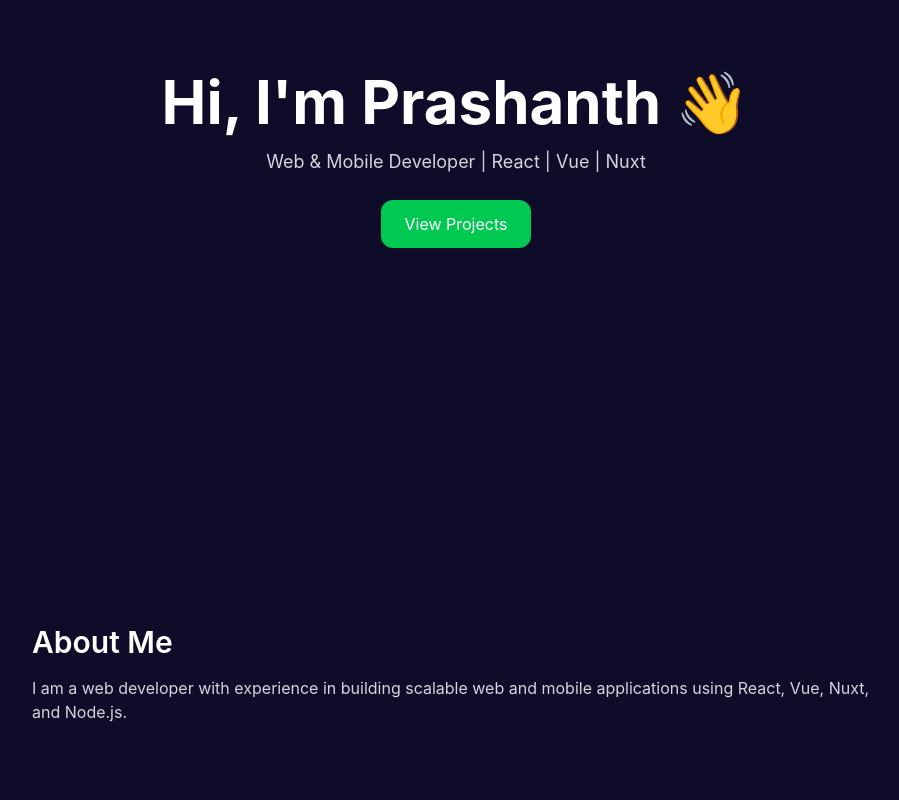
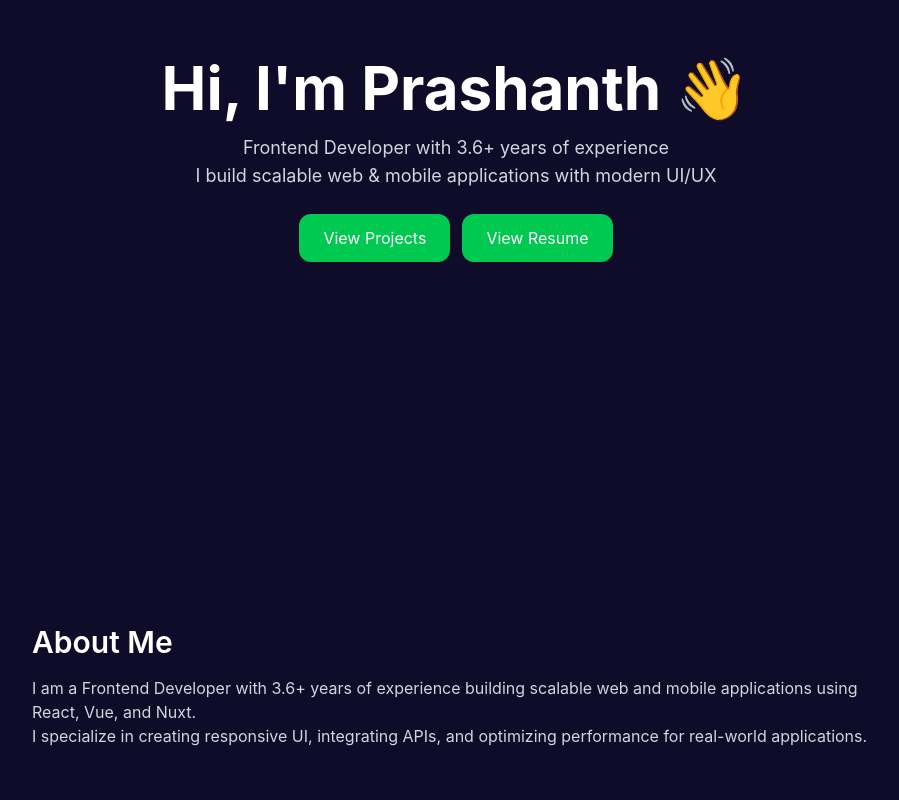
Before and after one commit to Prashanthkv9871/prashanth-portfolio, a React (Vite) app: page / in a window 1280 px wide. Shown: the part 240-1040 px from the top of the page, without its empty margins (184-1083 px from the left). Built offline with nearby package versions, Linux system fonts and the light colour scheme.

Commit message:
Updated skills and about ui

```diff
--- a/src/App.tsx
+++ b/src/App.tsx
@@ -2,7 +2,7 @@
 import Hero from "./components/Hero";
 import About from "./components/About";
 import Skills from "./components/Skills";
-import Projects from "./components/Projects";
+// import Projects from "./components/Projects";
 import Contact from "./components/Contact";
 
 function App() {
@@ -12,7 +12,7 @@
       <Hero />
       <About />
       <Skills />
-      <Projects />
+      {/* <Projects /> */}
       <Contact />
     </div>
   );
--- a/src/components/About.tsx
+++ b/src/components/About.tsx
@@ -3,8 +3,12 @@
         <section className="py-16 px-6 max-w-4xl mx-auto">
             <h2 className="text-3xl font-semibold mb-4">About Me</h2>
             <p className="text-gray-300">
-                I am a web developer with experience in building scalable web and mobile
-                applications using React, Vue, Nuxt, and Node.js.
+                I am a Frontend Developer with 3.6+ years of experience building
+                scalable web and mobile applications using React, Vue, and Nuxt.
+            </p>
+            <p className="text-gray-300">
+                I specialize in creating responsive UI, integrating APIs,
+                and optimizing performance for real-world applications.
             </p>
         </section>
     );
--- a/src/components/Hero.tsx
+++ b/src/components/Hero.tsx
@@ -5,11 +5,18 @@
                 Hi, I'm Prashanth 👋
             </h1>
             <p className="mt-4 text-lg text-gray-300">
-                Web & Mobile Developer | React | Vue | Nuxt
+                Frontend Developer with 3.6+ years of experience
+                <br />
+                I build scalable web & mobile applications with modern UI/UX
             </p>
-            <button className="mt-6 px-6 py-3 bg-green-500 rounded-xl hover:bg-green-600">
-                View Projects
-            </button>
+            <div className="flex gap-3">
+                <button className="mt-6 px-6 py-3 bg-green-500 rounded-xl hover:bg-green-600">
+                    View Projects
+                </button>
+                <button className="mt-6 px-6 py-3 bg-green-500 rounded-xl hover:bg-green-600">
+                    View Resume
+                </button>
+            </div>
         </section>
     );
 };
--- a/src/components/Skills.tsx
+++ b/src/components/Skills.tsx
@@ -1,5 +1,5 @@
 const Skills = () => {
-    const skills = ["React", "Vue", "Nuxt", "Tailwind", "Node.js", "MongoDB"];
+    const skills = ["HTML5", "CSS3", "Javascript", "Typescript", "React JS", "Next JS", "React Native", "Vue JS", "Nuxt JS", "Tailwind CSS", "GitHub",];
 
     return (
         <section className="py-16 px-6">
```
